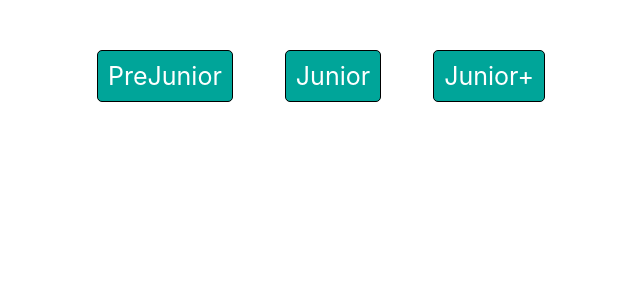
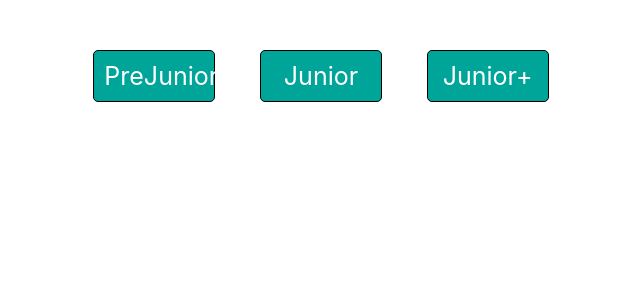
Before and after one commit to Shein92/it_kamasutra_homeWork_1, a React (Create React App) app: page / in a window 1280 px wide. Shown: the top 300 px of the page, without its empty margins (319-959 px from the left). Built offline with nearby package versions, Linux system fonts and the light colour scheme.

Commit message:
added small fixes for the animation

```diff
--- a/src/Components/Header/Header.module.css
+++ b/src/Components/Header/Header.module.css
@@ -10,7 +10,10 @@
     justify-content: space-around;
 }
 
-.link {
+a {
+    width: 100px;
+    height: 30px;
+    text-align: center;
     font-size: 25px;
     border: 1px solid black;
     border-radius: 5px;
@@ -19,7 +22,15 @@
     color: white;
     background-color: rgba(0, 165, 153, 1);
     display: block;
+    transition: 0.5s;
     animation: main 1.5s linear;
+}
+
+.link {
+    width: 110px;
+    height: 35px;
+    transition: 0.5s;
+    box-shadow: 0 12px 16px 0 rgba(0, 165, 153, 0.4), 0 17px 50px 0 rgba(0, 165, 153, 0.4);
 }
 
 @keyframes main {
--- a/src/Components/Header/Header.tsx
+++ b/src/Components/Header/Header.tsx
@@ -7,13 +7,13 @@ function Header() {
 		<div className={styles.center}>
 			<div className={styles.main}>
 				<div>
-					<NavLink to="/prejunior" className={styles.link}>PreJunior</NavLink>
+					<NavLink to="/prejunior" activeClassName={styles.link}>PreJunior</NavLink>
 				</div>
 				<div>
-					<NavLink to="/junior" className={styles.link}>Junior</NavLink>
+					<NavLink to="/junior" activeClassName={styles.link}>Junior</NavLink>
 				</div>
 				<div>
-					<NavLink to="/strongjunior" className={styles.link}>Junior+</NavLink>
+					<NavLink to="/strongjunior" activeClassName={styles.link}>Junior+</NavLink>
 				</div>
 			</div>
 		</div>
```
